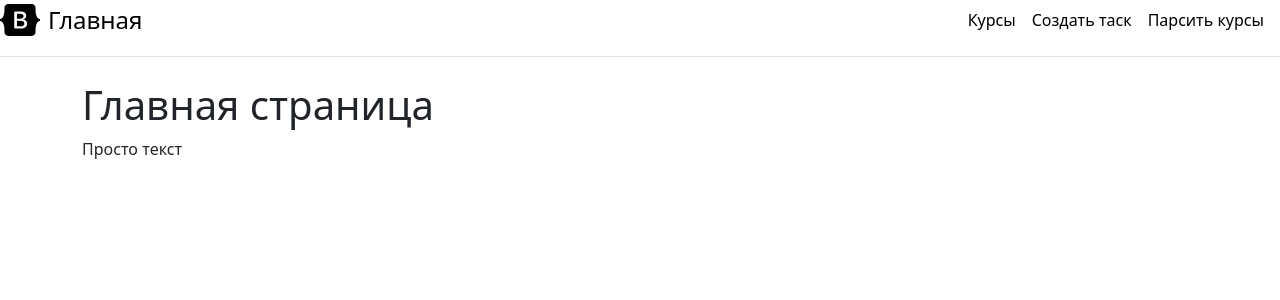
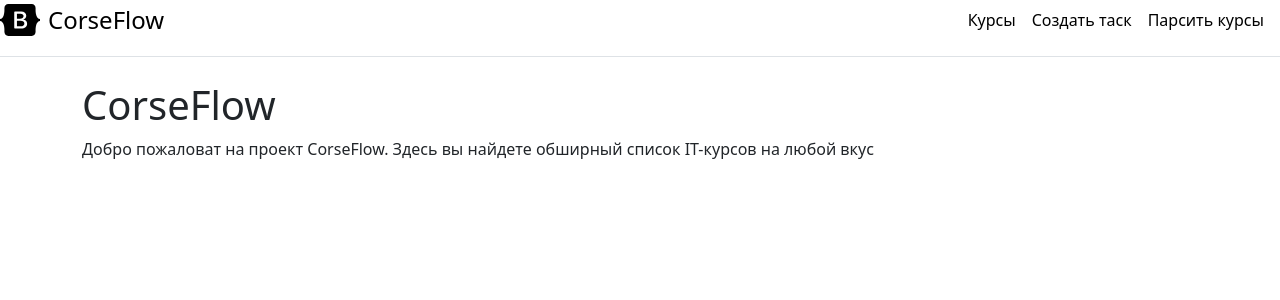
Before and after one commit to VladiSLAVE01/Parsing_IT_Courses, a Django app: page / in a window 1280 px wide. Shown: the top 300 px of the page. Run offline with Django 5.2, Linux system fonts and the light colour scheme.

```diff
--- a/IT_Courses/main/templates/main/base.html
+++ b/IT_Courses/main/templates/main/base.html
@@ -17,7 +17,7 @@
                 </path>
             </svg>
             <span class="fs-4">
-                Главная
+                CorseFlow
             </span>
         </a>
 
--- a/IT_Courses/main/templates/main/index.html
+++ b/IT_Courses/main/templates/main/index.html
@@ -1,10 +1,10 @@
 {% extends 'main/base.html' %}
 
 {% block title %}
-Главная страница
+CorseFlow
 {% endblock %}
 
 {% block content %}
-    <h1>Главная страница</h1>
-    <p>Просто текст</p>
+    <h1>CorseFlow</h1>
+    <p>Добро пожаловат на проект CorseFlow. Здесь вы найдете обширный список IT-курсов на любой вкус</p>
 {% endblock %}
```
